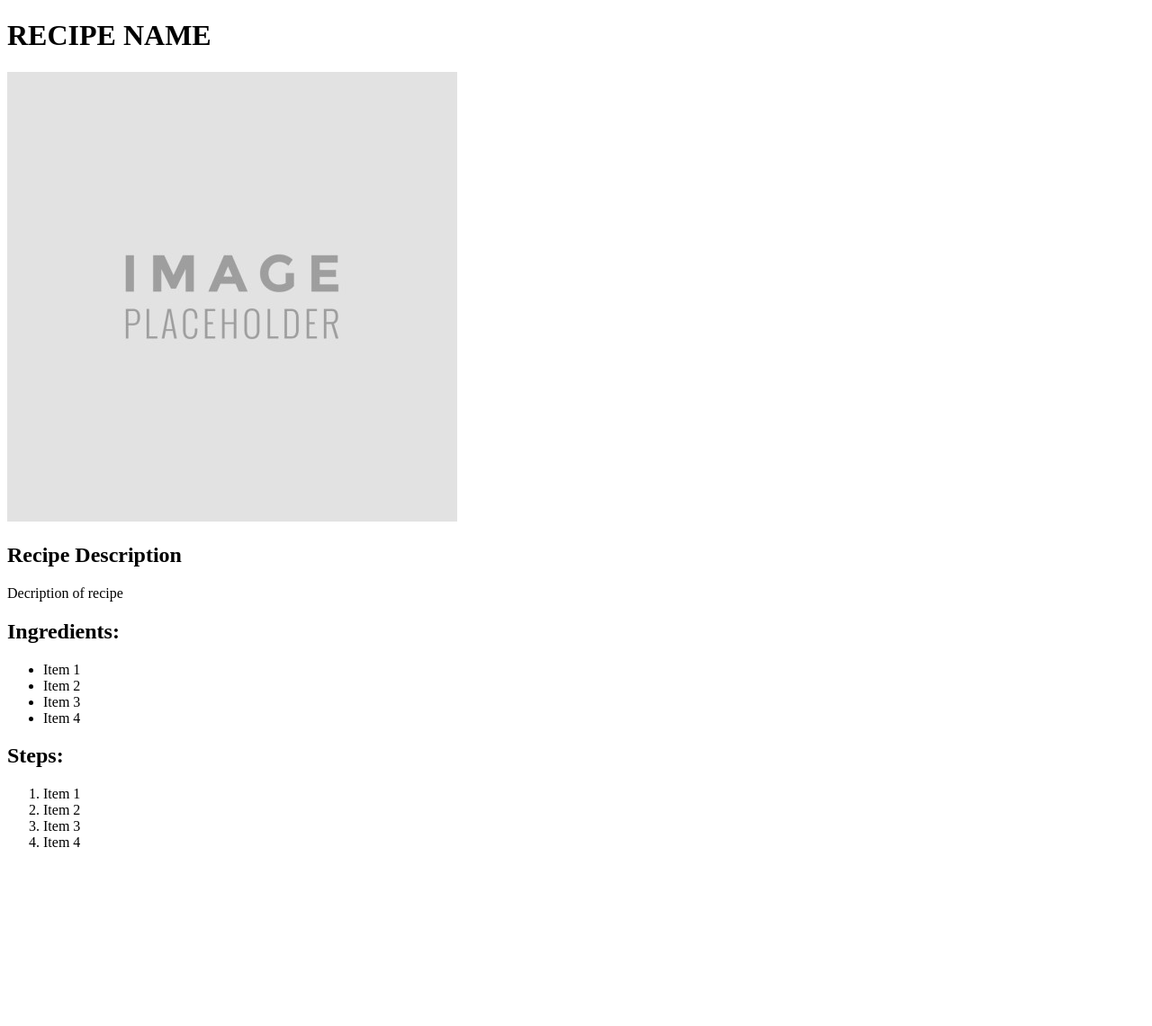
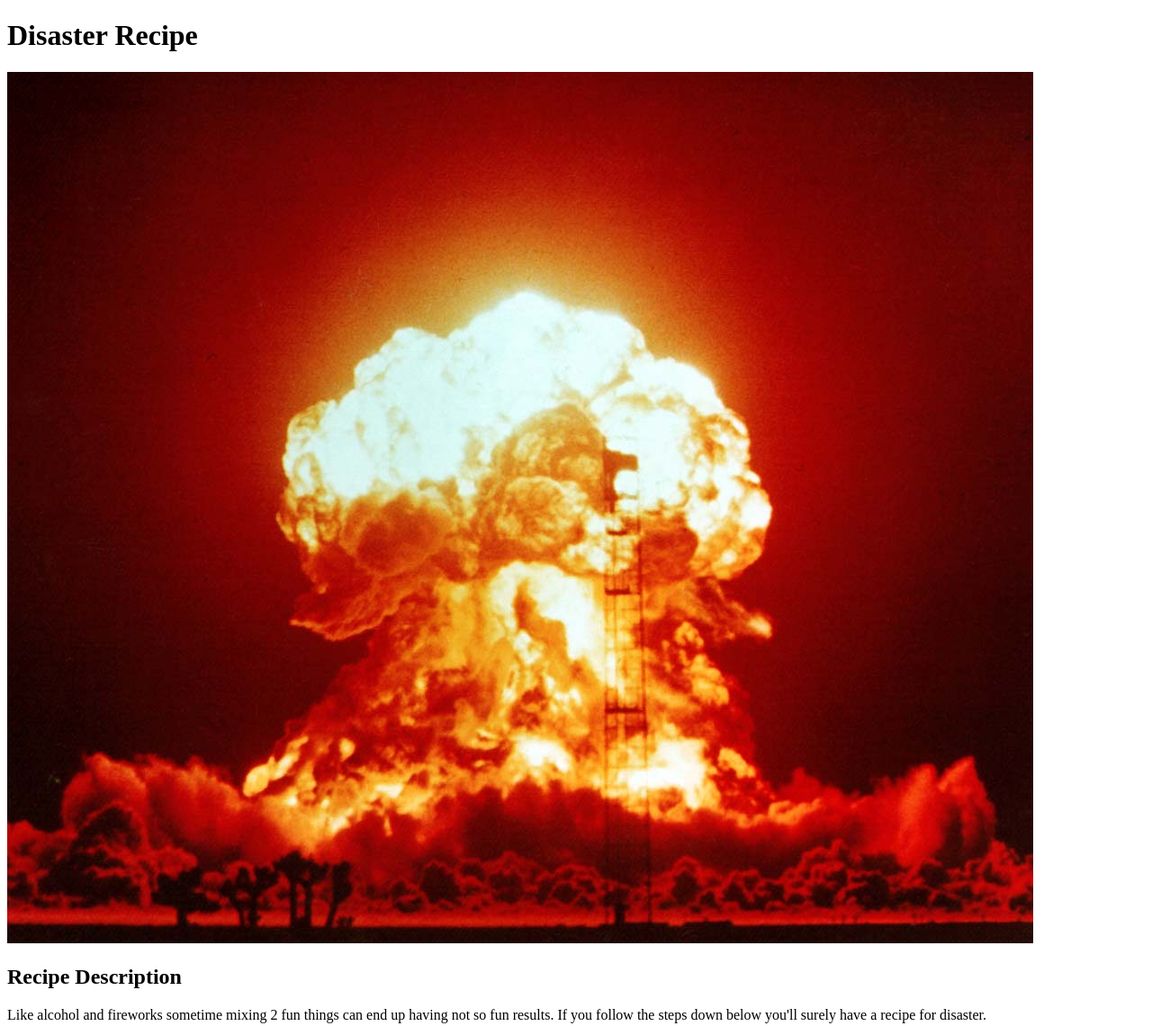
Before and after one commit to BrandonRasm/Recipes-OdinProject, a plain HTML site: page recipes/disaster.html in a window 1280 px wide. Shown: the top 1141 px of the page at 90% size. Before the commit the page ends 962 px from the top, so only its background shows below. Drawn offline with Linux system fonts and the light colour scheme.

Commit message:
Added recipe text to disaster.html

```diff
--- a/recipes/disaster.html
+++ b/recipes/disaster.html
@@ -1,27 +1,28 @@
 <!DOCTYPE html>
 <html>
     <head>
-        <title>CHANGE TITLE TO RECIPE</title>
+        <title>Disaster Recipe</title>
         <meta charset="UTF-8">
     </head>
     <body>
-        <h1>RECIPE NAME</h1>
-        <img src="../images/placeholder.jpg" alt = "Image of meal">
+        <h1>Disaster Recipe</h1>
+        <img src="../images/disaster.jpg" alt = "Nuclear explosion">
         <h2>Recipe Description</h2>
-        <p>Decription of recipe</p>
+        <p>Like alcohol and fireworks sometime mixing 2 fun things can end up having not so fun results. If you
+            follow the steps down below you'll surely have a recipe for disaster.
+        </p>
         <h2>Ingredients:</h2>
         <ul>
-            <li>Item 1</li>
-            <li>Item 2</li>
-            <li>Item 3</li>
-            <li>Item 4</li>
+            <li>My friend Derek</li>
+            <li>My friend Devon</li>
+            <li>The keys to my 2001 honda civic</li>
         </ul>
         <h2>Steps:</h2>
         <ol>
-            <li>Item 1</li>
-            <li>Item 2</li>
-            <li>Item 3</li>
-            <li>Item 4</li>
+            <li>Leave Derek and Devon in a room unattended for 5 minutes.</li>
+            <li>Reluctantly repond yes when they request your car keys.</li>
+            <li>Wait 45 minutes for a phone call confirming that recipe has worked.</li>
+            <li>Add salt and pepper to taste.</li>
         </ol>
     </body>
 </html>
```
